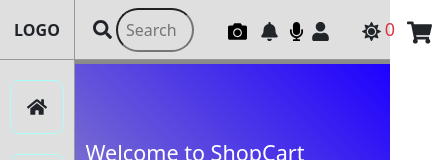
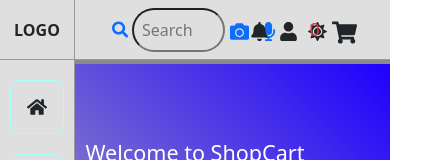
Before and after one commit to Adityaverma4648/EcommerceReact, a React (Create React App) app: page / in a window 390 px wide. Shown: the top 160 px of the page, 446 px wide, since content can reach past the window. Built offline with nearby package versions, Linux system fonts and the light colour scheme.

Commit message:
header Update

```diff
--- a/src/App.css
+++ b/src/App.css
@@ -123,19 +123,18 @@ body::-webkit-scrollbar{
 }
 
 .searchForm {
-    width: 35%;
+    width: 30vw;
     display: flex;
     justify-content: center;
     align-items: center;
 }
 
 .searchForm input {
-    width: 60%;
+    width: 90%;
 
 }
-
 .userOrientedIconOptions {
-    width: 20%;
+    width: 50vw;
     padding: 0.5rem 0px;
 }
 
@@ -148,15 +147,14 @@ body::-webkit-scrollbar{
     width: 20%;
     font-size: 19px;
     display: flex;
-    padding: 0.55rem 0px;
+    justify-content: start;
 }
-
-.searchOptions button {
-    padding: 0px 1.25rem;
+.searchOptions button{
+    padding: 0px 5px;
 }
 
 .cartContIcon {
-    width: 23%;
+    width: 5%;
 }
 
 /*  header ends------------------------------------------------------------- */
@@ -303,6 +301,11 @@ body::-webkit-scrollbar{
 
 
 @media only screen and (max-width : 1100px ){
+    /* header  */
+    .userOrientedIconOptions {
+            width: 30vw;
+        }
+    /*  header ends */
        .illustrationCont img{
            display: none;
        }
@@ -327,6 +330,16 @@ body::-webkit-scrollbar{
 }
 
 @media only screen and (max-width:750px){
+        /* header  */
+            .userOrientedIconOptions {
+                width: 10vw;
+            }
+            .userOrientedIconOptions button{
+                margin: 0;
+                padding: 0px 5px;
+            }
+
+            /*  header ends */
         .arrowIcons {
                 max-height: 18vh;
                 width: 1rem;
--- a/src/components/Header.js
+++ b/src/components/Header.js
@@ -8,7 +8,7 @@ import {
   FaSun,
   FaShoppingCart,
 } from "react-icons/fa";
-import {Link} from "react-router-dom"
+import { Link } from "react-router-dom";
 
 const Header = ({ search }) => {
   // const [search,setSearch] = useState("");
@@ -19,25 +19,37 @@ const Header = ({ search }) => {
     <div className="Header">
       <div className="logoCont">LOGO</div>
       <div className="navbarCont">
+        <div className="d-flex justify-content-center align-items-center">
           {/* search form */}
-        <div className="searchForm d-flex justify-content-center align-items-center">
-          <FaSearch className="mx-1" style={{fontSize:"19px"}} />
-          <input type="text" name="searchInp" id="searchInp" className="bg-transparent p-2 rounded-5" placeholder="Search" />
-
+          <div className="searchForm d-flex justify-content-center align-items-center text-primary">
+            <FaSearch className="mx-1" style={{ fontSize: "19px" }} />
+            <input
+              type="text"
+              name="searchInp"
+              id="searchInp"
+              className="bg-transparent p-2 rounded-5"
+              placeholder="Search"
+            />
           </div>
 
           {/* Search Icons  */}
           <div className="searchOptions">
-          <button type="button" className="border-0 rounded-0 bg-transparent">
+            <button
+              type="button"
+              className="border-0 rounded-0 bg-transparent text-primary"
+            >
               <FaCamera />
             </button>
-          <button type="button" className="border-0 rounded-0 bg-transparent">
+            <button
+              type="button"
+              className="border-0 rounded-0 bg-transparent text-primary"
+            >
               <FaMicrophone />
             </button>
           </div>
-
+        </div>
         {/*  user oriented icons */}
-        <div className="userOrientedIconOptions d-flex justify-content-center align-items-center">
+        <div className="userOrientedIconOptions d-flex justify-content-end align-items-center">
           <button type="button" className="btn border-0 bg-transparent">
             <FaBell />
           </button>
```
Lines whose indentation alone changed are shown as unchanged.
